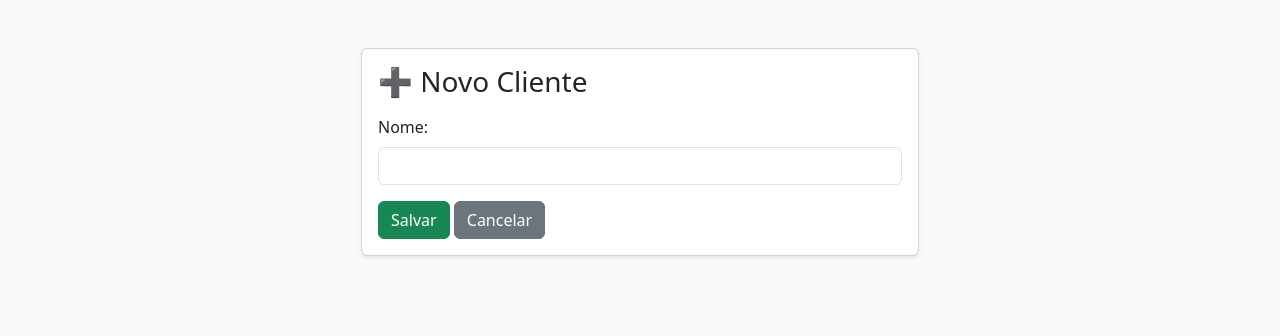
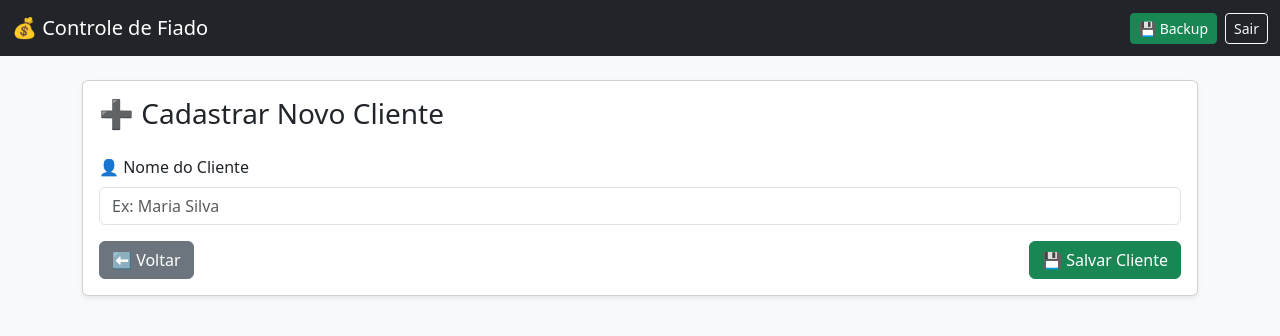
Before and after one commit to Sossella05/controle_fiado, a Flask app: page /cliente in a window 1280 px wide. Shown: the top 336 px of the page. Run offline with Flask 3, Linux system fonts and the light colour scheme; the first user in the database is signed in.

Commit message:
adicionado clientes.html moderno

```diff
--- a/templates/clientes.html
+++ b/templates/clientes.html
@@ -2,27 +2,43 @@
 <html lang="pt-BR">
 <head>
   <meta charset="UTF-8">
-  <title>Novo Cliente</title>
+  <title>Novo Cliente - Controle de Fiado</title>
   <link href="https://cdn.jsdelivr.net/npm/bootstrap@5.3.3/dist/css/bootstrap.min.css" rel="stylesheet">
 </head>
 <body class="bg-light">
 
-<div class="container mt-5">
-  <div class="card shadow-sm col-md-6 mx-auto">
-    <div class="card-body">
-      <h3 class="card-title mb-3">➕ Novo Cliente</h3>
+  <!-- NAVBAR -->
+  <nav class="navbar navbar-expand-lg navbar-dark bg-dark mb-4">
+    <div class="container-fluid">
+      <a class="navbar-brand" href="/">💰 Controle de Fiado</a>
+      <div class="d-flex">
+        <a href="/backup" class="btn btn-success btn-sm me-2">💾 Backup</a>
+        <a href="/logout" class="btn btn-outline-light btn-sm">Sair</a>
+      </div>
+    </div>
+  </nav>
 
-      <form method="POST">
-        <div class="mb-3">
-          <label class="form-label">Nome:</label>
-          <input type="text" class="form-control" name="nome" required>
-        </div>
-        <button type="submit" class="btn btn-success">Salvar</button>
-        <a href="/" class="btn btn-secondary">Cancelar</a>
-      </form>
+  <!-- CONTEÚDO -->
+  <div class="container">
+    <div class="card shadow-sm mb-5">
+      <div class="card-body">
+        <h3 class="card-title mb-4">➕ Cadastrar Novo Cliente</h3>
+
+        <!-- FORMULÁRIO -->
+        <form method="POST" action="/cliente">
+          <div class="mb-3">
+            <label for="nome" class="form-label">👤 Nome do Cliente</label>
+            <input type="text" class="form-control" id="nome" name="nome" placeholder="Ex: Maria Silva" required>
+          </div>
+
+          <div class="d-flex justify-content-between">
+            <a href="/" class="btn btn-secondary">⬅️ Voltar</a>
+            <button type="submit" class="btn btn-success">💾 Salvar Cliente</button>
+          </div>
+        </form>
+      </div>
     </div>
   </div>
-</div>
 
 </body>
 </html>
```
